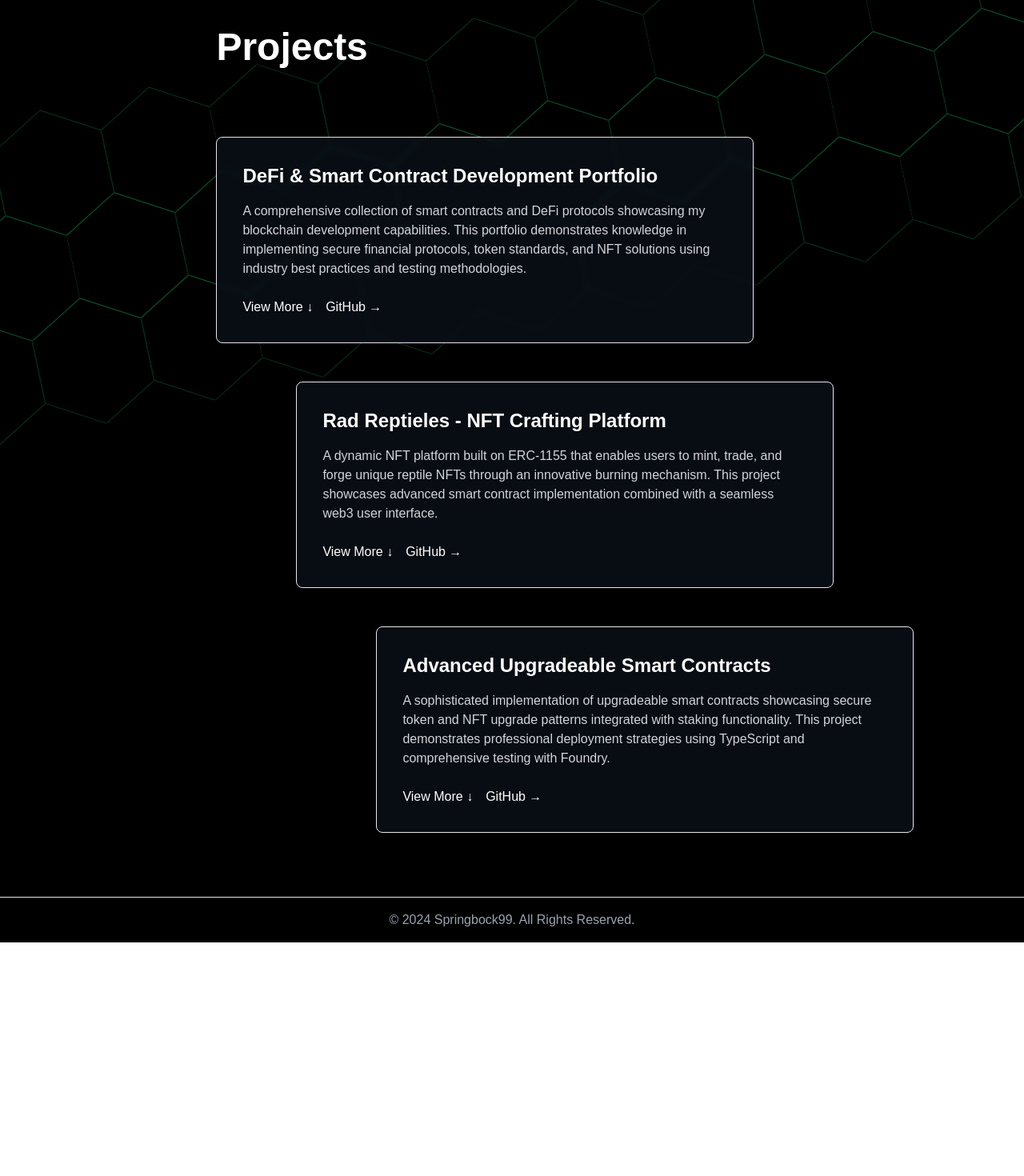
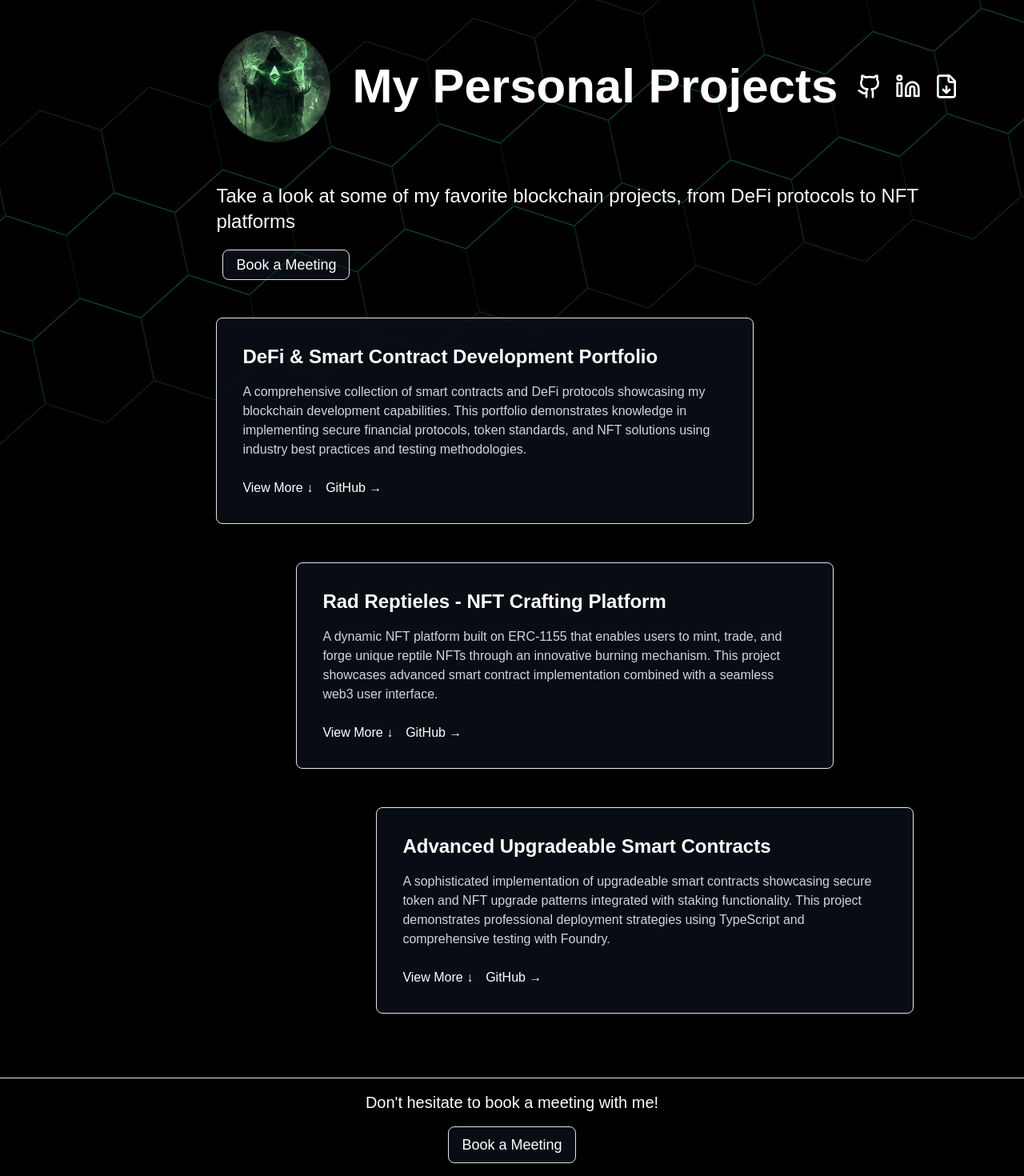
Before and after one commit to Springbock99/personal-website, a Next.js app: page /projects in a window 1280 px wide. Shown: the part 183-1653 px from the top of the page at 80% size. Before the commit the page ends 1361 px from the top, so only its background shows below. Built offline with nearby package versions, Linux system fonts and the light colour scheme.

Commit message:
updated my projects page

```diff
--- a/src/app/projects/page.tsx
+++ b/src/app/projects/page.tsx
@@ -3,6 +3,7 @@ import Image from "next/image";
 import { ProjectBox } from "../components/ProjectBox";
 import HexagonGrid from "../components/HexagonGrid";
 import { useEffect, useState } from "react";
+import { FileDown, Github, Linkedin } from "lucide-react";
 import Link from "next/link";
 
 export default function Projects() {
@@ -96,9 +97,73 @@ export default function Projects() {
       {/* Content */}
       <div style={{ position: "relative", zIndex: 2 }}>
         {/* Projects Title */}
-        <section className="px-20 py-10">
-          <div className="ml-[17%]">
-            <h1 className="text-5xl font-bold text-green mb-12">Projects</h1>
+        <section className="flex flex-col items-start px-20 py-10">
+          <div className="flex flex-col ml-[17%]">
+            <div className="flex items-center space-x-6">
+              <div className="rounded-full p-[3px] bg-green shadow-lg shadow-green/50">
+                <Image
+                  src="/StaffH.png"
+                  alt="Profile"
+                  width={140}
+                  height={140}
+                  className="rounded-full"
+                />
+              </div>
+              <h1 className="text-6xl font-bold text-green">
+                My Personal Projects
+              </h1>
+              <div className="flex space-x-4 items-center">
+                <a
+                  href="https://github.com/Springbock99"
+                  target="_blank"
+                  rel="noopener noreferrer"
+                  className="text-green hover:text-white transition-colors"
+                >
+                  <Github size={32} />
+                </a>
+                <a
+                  href="https://www.linkedin.com/in/kent-daneel-7639832a7/"
+                  target="_blank"
+                  rel="noopener noreferrer"
+                  className="text-green hover:text-white transition-colors"
+                >
+                  <Linkedin size={32} />
+                </a>
+                <a
+                  href="/KentDaneelResume.pdf" // Make sure to put your CV PDF in the public folder
+                  download
+                  className="text-green hover:text-white transition-colors"
+                  title="Download CV"
+                >
+                  <FileDown size={32} />
+                </a>
+              </div>
+            </div>
+
+            <div className="h-10"></div>
+
+            <p className="text-2xl mt-2">
+              Take a look at some of my favorite blockchain projects, from DeFi
+              protocols to NFT platforms
+            </p>
+            {/* <div className="flex space-x-4 mt-6"> */}
+            <ul className="flex space-x-2 mt-6 list-none">
+              <div className="h-10"></div>
+
+              <li className="ml-6">
+                <a
+                  href="https://calendly.com/daneelkent"
+                  target="_blank" // Opens in new tab
+                  rel="noopener noreferrer"
+                  className="text-lg px-4 py-2 bg-gray-900/50 rounded-lg border border-green/20
+               hover:border-green/50 transition-colors backdrop-blur-sm
+               text-green hover:text-white"
+                >
+                  Book a Meeting
+                </a>
+              </li>
+            </ul>
+            {/* </div> */}
           </div>
         </section>
 
@@ -319,9 +384,23 @@ export default function Projects() {
 
         {/* Footer */}
         <footer className="py-4 text-center bg-transparent border-t border-green/20 mt-20">
-          <p className="text-gray-400">
-            &copy; {new Date().getFullYear()} Springbock99. All Rights Reserved.
-          </p>
+          <div className="flex flex-col items-center space-y-4">
+            {" "}
+            {/* Added container for vertical alignment */}
+            <p className="text-xl text-green">
+              Don't hesitate to book a meeting with me!
+            </p>
+            <a
+              href="https://calendly.com/daneelkent"
+              target="_blank" // Opens in new tab
+              rel="noopener noreferrer"
+              className="text-lg px-4 py-2 bg-gray-900/50 rounded-lg border border-green/20
+               hover:border-green/50 transition-colors backdrop-blur-sm
+               text-green hover:text-white"
+            >
+              Book a Meeting
+            </a>
+          </div>
         </footer>
       </div>
     </div>
```
